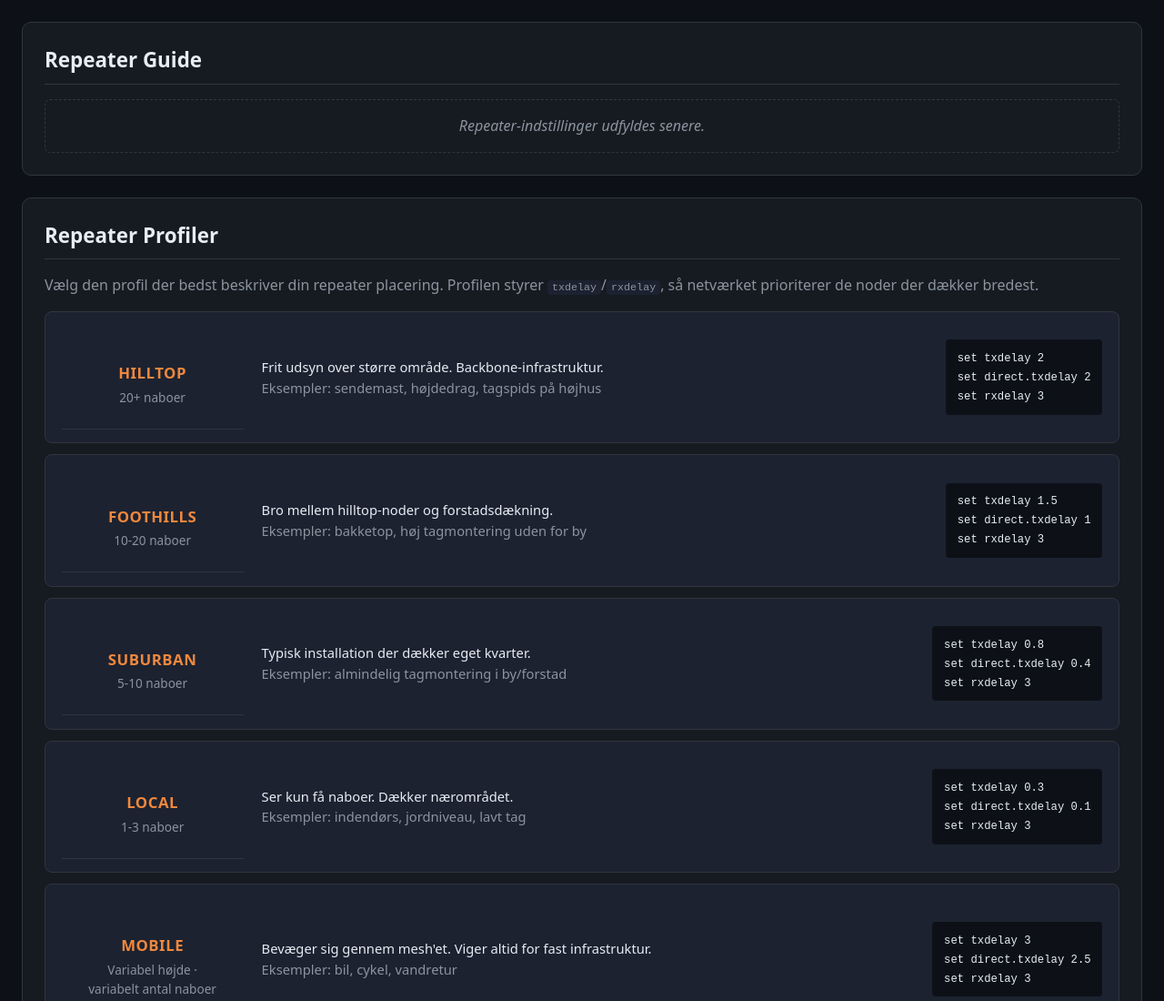
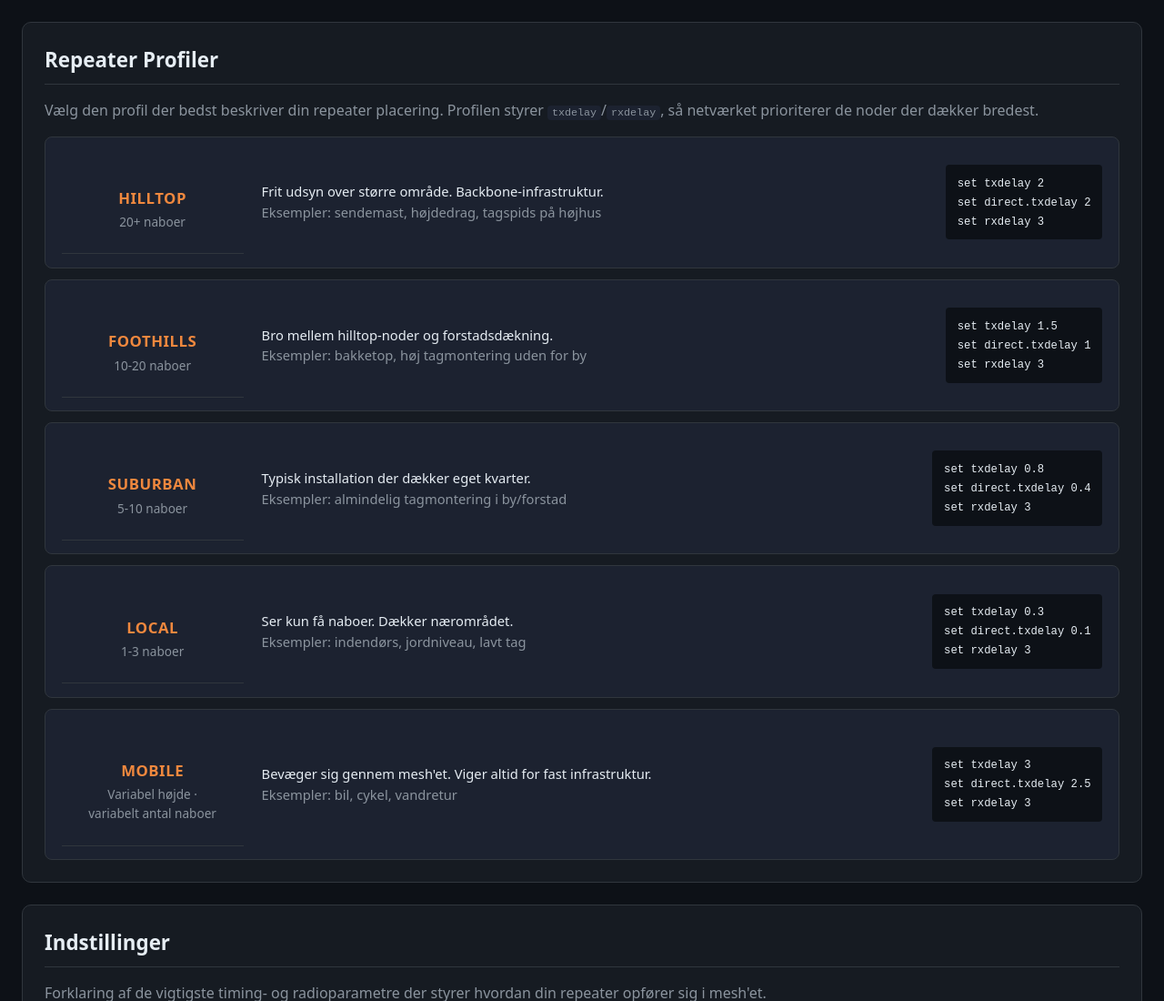
Before and after one commit to twinoak/meshguide.dk, a plain HTML site: page index.html in a window 1280 px wide. Shown: the top 1100 px of the page at 91% size. Drawn offline with Linux system fonts and the light colour scheme.

Commit message:
Remove superfluous infobox

```diff
--- a/index.html
+++ b/index.html
@@ -8,24 +8,6 @@
 </head>
 <body>
 <main>
-
-  <section id="repeatere">
-    <h2>Repeater Guide</h2>
-    <div class="placeholder">Repeater-indstillinger udfyldes senere.</div>
-    <!--
-      Eksempel på struktur til senere:
-      <table>
-        <thead><tr><th>Parameter</th><th>Værdi</th><th>Bemærkninger</th></tr></thead>
-        <tbody>
-          <tr><td>Frekvens</td><td>869,525 MHz</td><td></td></tr>
-          <tr><td>Båndbredde</td><td>250 kHz</td><td></td></tr>
-          <tr><td>Spreading Factor</td><td>11</td><td></td></tr>
-          <tr><td>Coding Rate</td><td>4/5</td><td></td></tr>
-          <tr><td>Sendeeffekt</td><td>14 dBm</td><td>EU 869,4-869,65 grænse</td></tr>
-        </tbody>
-      </table>
-    -->
-  </section>
 
   <section id="profiler">
     <h2>Repeater Profiler</h2>
```
